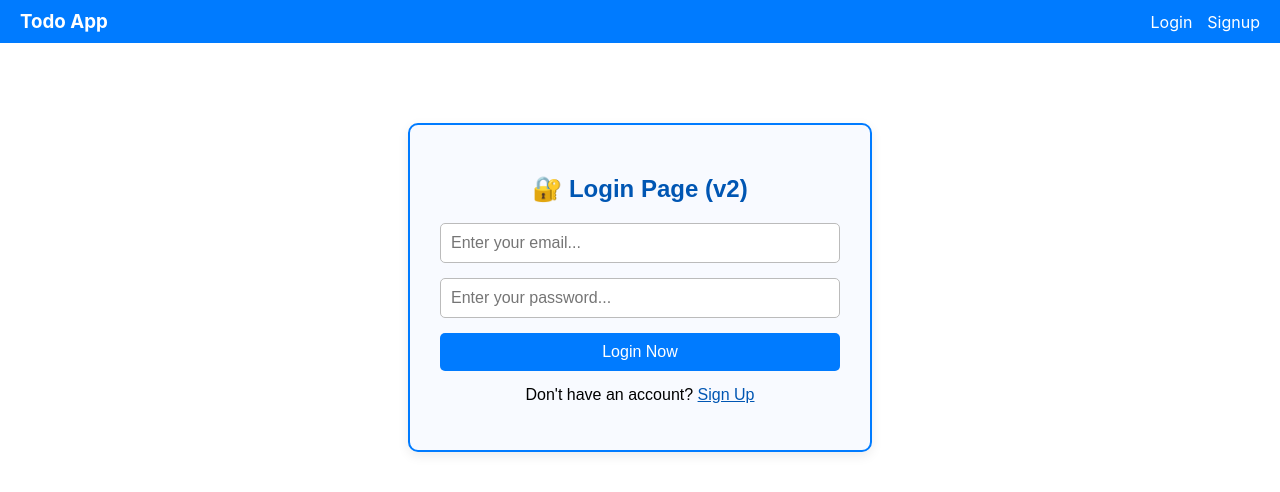
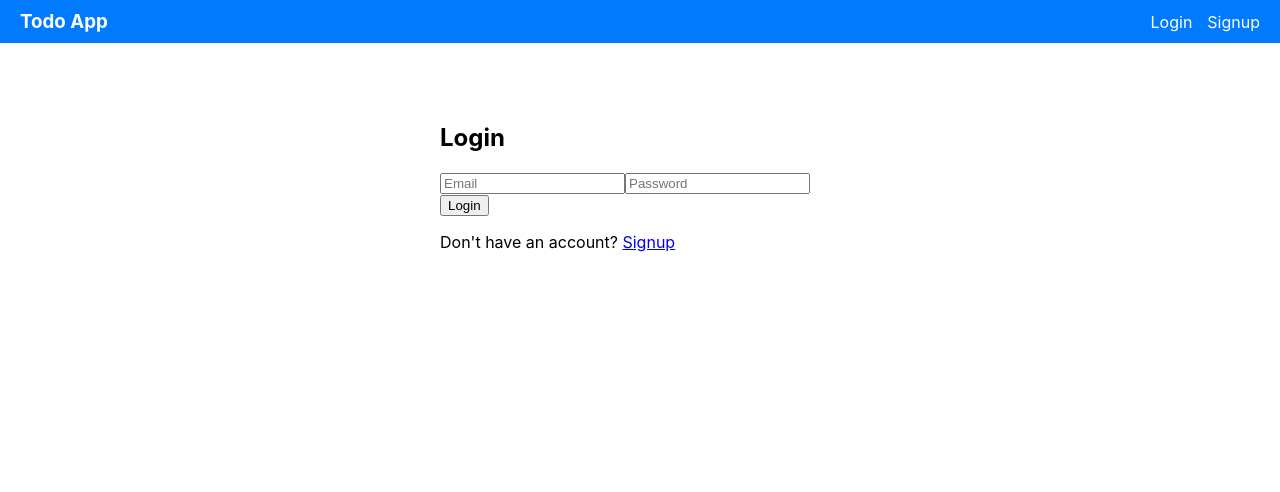
Before and after one commit to sahilsolanki11/todo-frontend, a React (Create React App) app: page / in a window 1280 px wide. Shown: the top 492 px of the page. Built offline with nearby package versions, Linux system fonts and the light colour scheme.

Commit message:
Refactor Login component for improved functionality
Updated API URL and login error message. Simplified form layout and styles.

```diff
--- a/src/components/Login.jsx
+++ b/src/components/Login.jsx
@@ -10,78 +10,34 @@ const Login = () => {
   const handleLogin = async (e) => {
     e.preventDefault();
     try {
-      const API_URL = process.env.REACT_APP_API_URL || "http://localhost:5001";
-
-      const res = await axios.post(`${API_URL}/login`, {
+      const API_URL = process.env.REACT_APP_API_URL;
+      const res = await axios.post(`${API_URL}/api/auth/login`, {
         email,
-        password
+        password,
       });
 
       localStorage.setItem('token', res.data.token);
-      localStorage.setItem('username', res.data.user.username);
       navigate('/todos');
     } catch (err) {
       console.error('Login Error:', err);
-      alert('Login failed. Check your credentials or backend connection.');
+      alert('Invalid email or password');
     }
   };
 
   return (
-    <div style={{
-      maxWidth: '400px',
-      margin: '80px auto',
-      padding: '30px',
-      border: '2px solid #007bff',
-      borderRadius: '10px',
-      backgroundColor: '#f8faff',
-      boxShadow: '0px 4px 12px rgba(0,0,0,0.08)',
-      fontFamily: 'Arial, sans-serif'
-    }}>
-      <h2 style={{ textAlign: 'center', color: '#0056b3', marginBottom: '20px' }}>
-        🔐 Login Page (v2)
-      </h2>
+    <div style={{ maxWidth: '400px', margin: '80px auto' }}>
+      <h2>Login</h2>
+      <form onSubmit={handleLogin}>
+        <input type="email" placeholder="Email" value={email}
+          onChange={(e) => setEmail(e.target.value)} required />
 
-      <form onSubmit={handleLogin} style={{ display: 'flex', flexDirection: 'column', gap: '15px' }}>
-        <input
-          type="email"
-          placeholder="Enter your email..."
-          value={email}
-          onChange={(e) => setEmail(e.target.value)}
-          required
-          style={{ padding: '10px', fontSize: '16px', borderRadius: '5px', border: '1px solid #bbb' }}
-        />
+        <input type="password" placeholder="Password" value={password}
+          onChange={(e) => setPassword(e.target.value)} required />
 
-        <input
-          type="password"
-          placeholder="Enter your password..."
-          value={password}
-          onChange={(e) => setPassword(e.target.value)}
-          required
-          style={{ padding: '10px', fontSize: '16px', borderRadius: '5px', border: '1px solid #bbb' }}
-        />
-
-        <button
-          type="submit"
-          style={{
-            padding: '10px',
-            backgroundColor: '#007bff',
-            color: '#fff',
-            fontSize: '16px',
-            border: 'none',
-            borderRadius: '5px',
-            cursor: 'pointer',
-            transition: '0.2s'
-          }}
-          onMouseEnter={(e) => (e.target.style.backgroundColor = '#0056b3')}
-          onMouseLeave={(e) => (e.target.style.backgroundColor = '#007bff')}
-        >
-          Login Now
-        </button>
+        <button type="submit">Login</button>
       </form>
 
-      <p style={{ textAlign: 'center', marginTop: '15px' }}>
-        Don't have an account? <Link to="/signup" style={{ color: '#0056b3' }}>Sign Up</Link>
-      </p>
+      <p>Don't have an account? <Link to="/signup">Signup</Link></p>
     </div>
   );
 };
```
